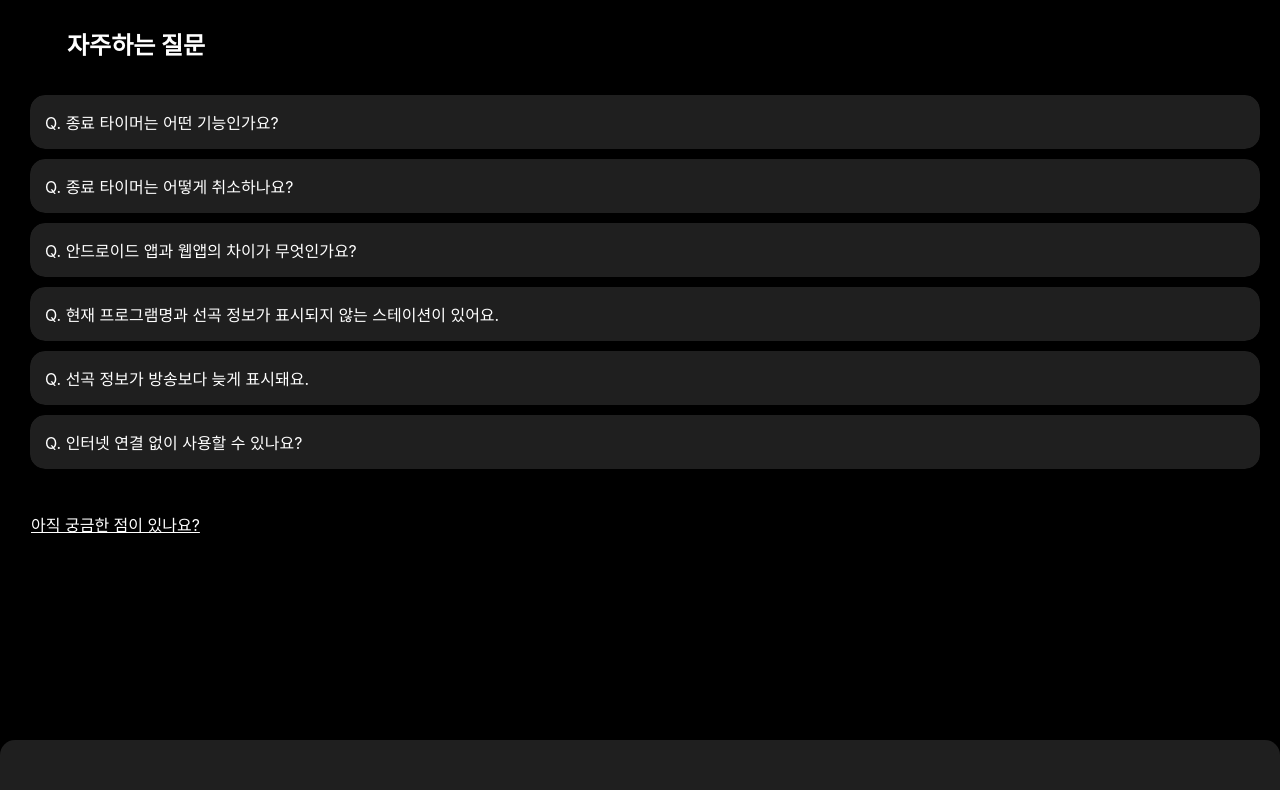
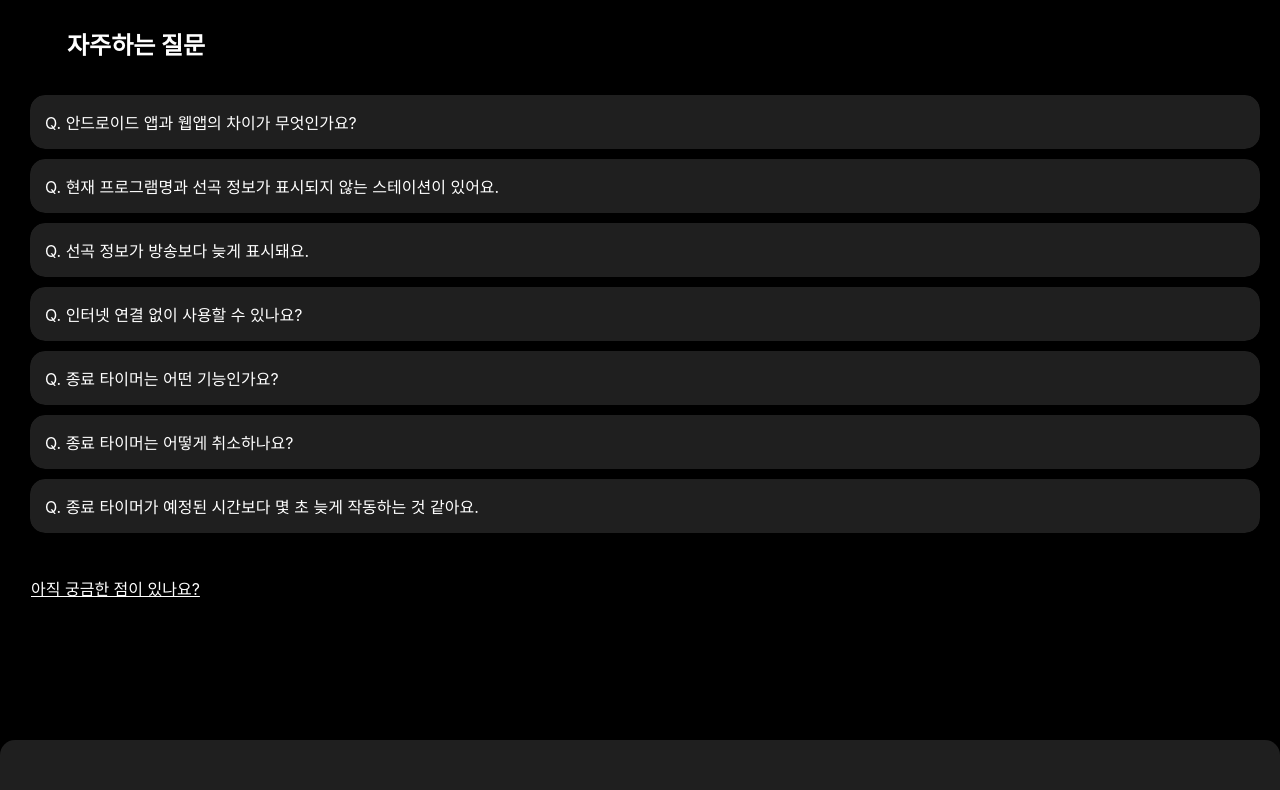
Before and after one commit to IceCream0910/radio-streaming, a Next.js app: page /settings/faq in a window 1280 px wide. Shown: the top 790 px of the page. Built offline with nearby package versions, Linux system fonts and the light colour scheme; some icons are missing; a web font is replaced by a local one.

Commit message:
UPDATE: faq 추가

```diff
--- a/pages/settings/faq.js
+++ b/pages/settings/faq.js
@@ -3,16 +3,6 @@ import Head from 'next/head';
 import IonIcon from '@reacticons/ionicons';
 
 const FAQData = [
-    {
-        question: 'Q. 종료 타이머는 어떤 기능인가요?',
-        answer: `종료 타이머를 이용하면 설정한 시간이 흐른 후에 자동으로 앱이 종료되도록 설정할 수 있습니다.<br/>
-        자기 전 라디오를 재생하고 타이머를 설정해 두면, 잠들기 전에 앱을 종료하지 않아도 자동으로 종료되도록 할 수 있습니다.`,
-    },
-    {
-        question: 'Q. 종료 타이머는 어떻게 취소하나요?',
-        answer: `플레이어에서 다시 타이머 설정(달 아이콘)을 누르고, <b>'타이머 취소'</b> 버튼을 눌러 현재 설정된 타이머를 취소할 수 있습니다.<br/>
-        또는 알림창에 표시된 종료 타이머 알림의 <b>'타이머 취소'</b> 버튼을 눌러도 취소할 수 있습니다.`,
-    },
     {
         question: 'Q. 안드로이드 앱과 웹앱의 차이가 무엇인가요?',
         answer: '안드로이드 앱을 이용하면 보다 <b>안정적인 백그라운드 재생과 종료 타이머 기능, 화면 꺼짐 방지 옵션</b> 등을 이용할 수 있습니다.<br/>웹앱은 브라우저에서 동작하는 앱으로 대부분의 기능이 동작하지만 일부 기능은 지원하지 않습니다.<br/>iOS와 같이 안드로이드 앱 설치가 불가능한 환경에서는 웹앱으로 이용해주시기 바랍니다.',
@@ -33,6 +23,23 @@ const FAQData = [
     {
         question: 'Q. 인터넷 연결 없이 사용할 수 있나요?',
         answer: `이 앱은 인터넷을 통해 스트리밍 방식으로 라디오를 재생합니다.<br/>따라서 서비스 이용을 위해서는 네트워크 연결이 필요합니다.`,
+    },
+    {
+        question: 'Q. 종료 타이머는 어떤 기능인가요?',
+        answer: `종료 타이머를 이용하면 설정한 시간이 흐른 후에 자동으로 앱이 종료되도록 설정할 수 있습니다.<br/>
+        자기 전 라디오를 재생하고 타이머를 설정해 두면, 잠들기 전에 앱을 종료하지 않아도 자동으로 종료되도록 할 수 있습니다.`,
+    },
+    {
+        question: 'Q. 종료 타이머는 어떻게 취소하나요?',
+        answer: `플레이어에서 다시 타이머 설정(달 아이콘)을 누르고, <b>'타이머 취소'</b> 버튼을 눌러 현재 설정된 타이머를 취소할 수 있습니다.<br/>
+        또는 알림창에 표시된 종료 타이머 알림의 <b>'타이머 취소'</b> 버튼을 눌러도 취소할 수 있습니다.`,
+    },
+    {
+        question: 'Q. 종료 타이머가 예정된 시간보다 몇 초 늦게 작동하는 것 같아요.',
+        answer: `종료 타이머 기능은 초 단위를 기준으로 설정 시점부터 타이머를 설정합니다.<br/>
+        예시 : 16시 0분 30초에 1분 타이머 설정 → 예정 종료 시각 16시 01분 표시 → 16시 01분 30초에 종료됨
+        <br/>
+        <br/>알림창에 표시된 예정 시각은 초를 표시하지 않으며, 분 단위로 정시에 종료되는 것이 아니오니 이 점 참고해주시기 바랍니다.`,
     },
 ];
 
```
Also changed, not shown: 1 other file (tests, documents, lock files or other folders).
